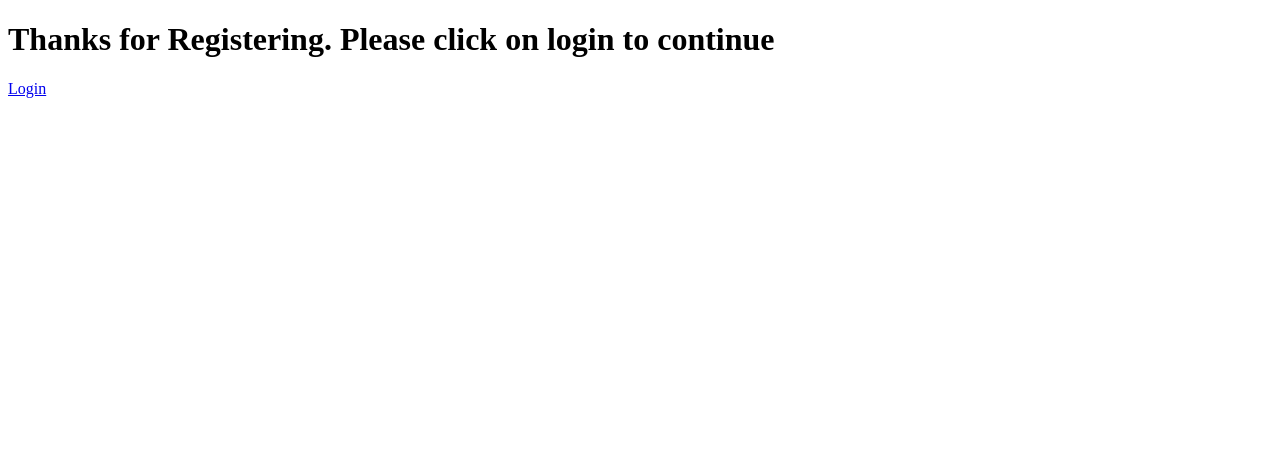
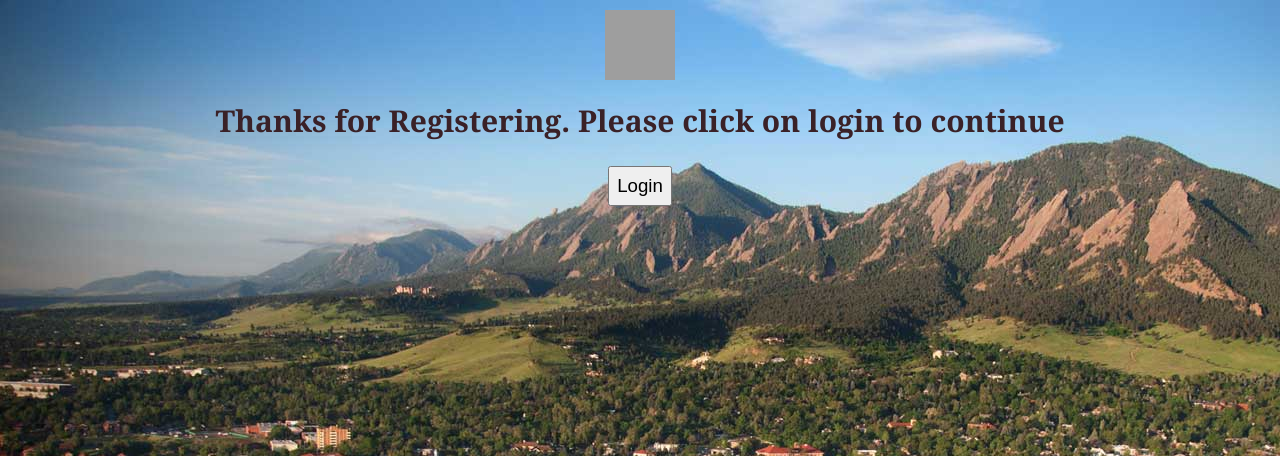
Before and after one commit to ckamat1/CSCI5828---Tachyon, a Django app: page /register_success/ in a window 1280 px wide. Shown: the top 456 px of the page. Run offline with Django 3.2, Linux system fonts and the light colour scheme; grey boxes are pictures that could not be loaded.

Commit message:
UI Changes- HTML/CSS

```diff
--- a/mysite/templates/accounts/register_success.html
+++ b/mysite/templates/accounts/register_success.html
@@ -3,10 +3,58 @@
 <head>
     <meta charset="UTF-8">
     <title>Successful Registration</title>
+
+
+  <style>
+
+  body{
+	font-family: Cambria, Palatino, "Palatino Linotype", "Palatino LT STD", Georgia, serif;
+	background:url('/static/dlcapp/images/background.jpg');
+	font-weight: 400;
+	font-size: 15px;
+	color: #3a2127;
+	overflow-y: static;
+	text-align: center;
+}
+
+.logo img{
+display: block;
+    margin-top: 10px;
+    margin-left: auto;
+    margin-right: auto;
+    width: 70px;
+    height:70px
+}
+
+button {
+    height: 40px;
+    font-size: 14pt;
+    width: 5%;
+    margin-bottom: 10px;
+}
+
+</style>
+
 </head>
+
 <body>
+
+  <div class="logo">
+                <img src="https://upload.wikimedia.org/wikipedia/commons/thumb/d/d4/Colorado_Buffs_alternate_logo.png/220px-Colorado_Buffs_alternate_logo.png" alt="University of Colorado">
+            </div>
+
+<div class="heading1">
 <h1>Thanks for Registering. Please click on login to continue</h1>
-<a href="{%url 'Login'%}">Login</a>
+
+
+      <div class="container-fluid" align="center" style="line-height: 50px" >
+            <form method="get">
+                <div id="about1">
+                    <button formaction="{%url 'Login'%}">Login</button><br>
+                </div>
+            </form>
+        </div>
+        </div>
 
 </body>
 </html>
--- a/mysite/templates/home1.html
+++ b/mysite/templates/home1.html
@@ -1,6 +1,6 @@
 {% extends '_layouts/base.html' %}
 
-{% block headline %}<h1>Welcome to Discovery Learning Apprenticeship program</h1>{% endblock headline %}
+{% block headline %}<h1 class="hd1" style="font-size: 40px"> <strong>Welcome to Discovery Learning Apprenticeship Program</strong></h1>{% endblock headline %}
 
 {% block content %}
 <p>Hello {% if user.is_authenticated %} {{ user.username }}{% endif %}!</p>
```
